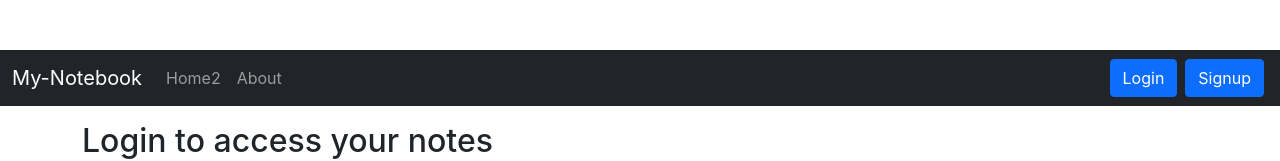
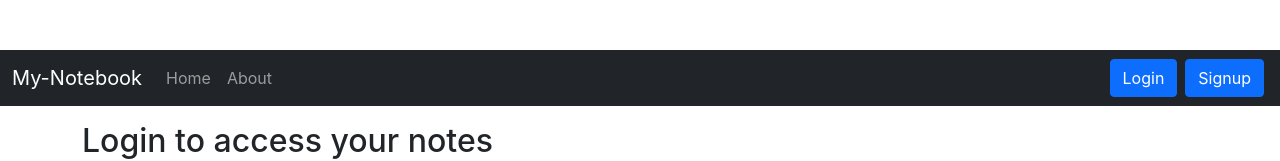
Before and after one commit to PradhyumanSinghMandloi/-MyNotebook, a React (Create React App) app: page /login in a window 1280 px wide. Shown: the top 161 px of the page. Built offline with nearby package versions, Linux system fonts and the light colour scheme.

Commit message:
Chnages in navbar

```diff
--- a/src/components/Navbar.js
+++ b/src/components/Navbar.js
@@ -21,7 +21,7 @@
     <div className="collapse navbar-collapse" id="navbarSupportedContent">
       <ul className="navbar-nav me-auto mb-2 mb-lg-0">
         <li className="nav-item">
-          <Link className={`nav-link ${location.pathname ==="/"? "active" : ""} `} aria-current="page" to="/">Home2</Link>
+          <Link className={`nav-link ${location.pathname ==="/"? "active" : ""} `} aria-current="page" to="/">Home</Link>
         </li>
         <li className="nav-item">
           <Link className={`nav-link ${location.pathname ==="/about"? "active" : ""} `} to="/about">About</Link>
```
